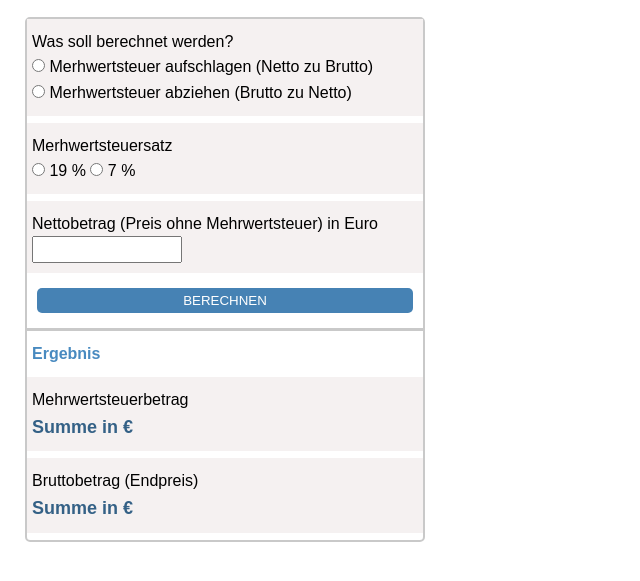
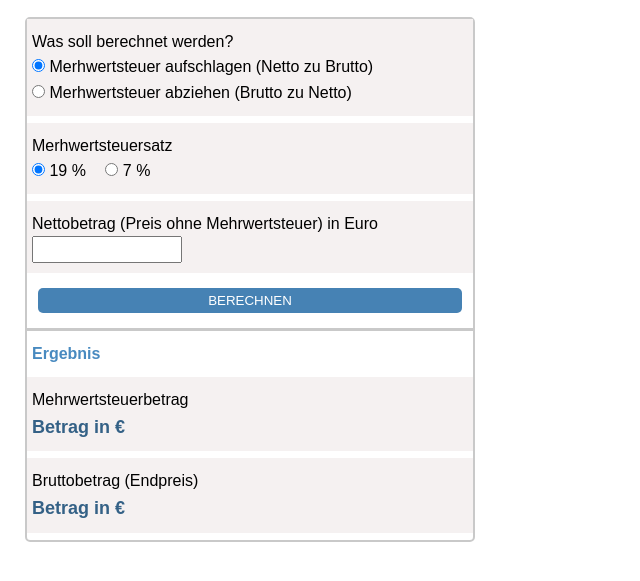
Before and after one commit to pozniej-znajde-wolne-haslo/js_projekt_mehrwertsteuer-rechner, a plain HTML site: page index.html in a window 1280 px wide. Shown: the part 65-646 px from the top of the page, without its empty margins (0-640 px from the left). Drawn offline with Linux system fonts and the light colour scheme.

Commit message:
finishes the calculator, input field description and endpreis description don't yet work properly (page-refreshing issue)

```diff
--- a/assets/css/style.css
+++ b/assets/css/style.css
@@ -9,29 +9,44 @@ body {
   font-family: Arial, Helvetica, sans-serif;
 }
 
-#calculator-container {
-  width: 400px;
-  border: 2px solid #9f9f9f8e;
-  border-radius: 5px;
-  margin-left: 25px;
-}
-
-#calculator-container #taxTypeForm label:first-of-type {
-  margin-right: 15px;
-}
-
+/* ==== Class for the gray backround ==== ==== */
 .bcg-color-gray {
   background-color: rgb(245, 241, 241);
   padding: 10px 0 10px 5px;
   margin-bottom: 7px;
 }
 
-form #inputSum {
+
+/* ==== Page Title ==== */
+h1 {
+  font-size: 23px;
+  color: rgb(52, 97, 134);
+  margin: 25px auto 20px 25px;
+}
+
+
+/* ==== Container for the CALCULATOR ==== */
+#calculator-container {
+  width: 450px;
+  border: 2px solid #9f9f9f8e;
+  border-radius: 5px;
+  margin-left: 25px;
+}
+
+
+/*  ==== Form for TAX RATE (19% or 7%) ==== */
+#calculator-container #taxRateForm label:first-of-type {
+  margin-right: 15px;
+}
+
+
+/* ==== Form with INPUT field and BUTTON ==== */
+#inputSumForm div #inputSum {
   width: 150px;
   padding: 4px 7px;
 }
 
-#btn {
+#inputSumForm div #btn {
   display: block;
   width: 95%;
   padding: 5px 0 5px 0;
@@ -42,12 +57,7 @@ form #inputSum {
   border-radius: 5px;
 }
 
-h1 {
-  font-size: 23px;
-  color: rgb(52, 97, 134);
-  margin: 25px auto 20px 25px;
-}
-
+/* ==== Last section - calculation RESULTS ==== */
 h3 {
   color: rgb(72, 138, 192);
   font-size: 16px;
--- a/assets/js/main.js
+++ b/assets/js/main.js
@@ -1,7 +1,6 @@
 const nettoToBrutto = document.getElementById('nettoToBrutto');
 const bruttoToNetto = document.getElementById('bruttoToNetto');
 
-// to moje == const output = document.getElementsByName('vatRate'); =='
 const tax19percent = document.getElementById('tax19percent');
 const tax7percent = document.getElementById('tax7percent');
 
@@ -39,5 +38,5 @@ function calculateResult () {
   } else {
     outputVat.innerHTML = (inputSumValue * 0.07).toFixed(2) + " €";
     endResult.innerHTML = (inputSumValue - inputSumValue * 0.07).toFixed(2) + " €";
+  }
 }
-}
--- a/index.html
+++ b/index.html
@@ -14,7 +14,7 @@
   <div id="calculator-container">
     <form onsubmit="return false" class="bcg-color-gray">Was soll berechnet werden?
       <div>
-        <input type="radio" id="nettoToBrutto" name="addOrSubtract" onchange="nettoOrBrutto()">
+        <input type="radio" checked="checked" id="nettoToBrutto" name="addOrSubtract" onchange="nettoOrBrutto()">
         <label for="">Merhwertsteuer aufschlagen (Netto zu Brutto)</label>
       </div>
       <div>
@@ -23,22 +23,23 @@
       </div>
     </form>
 
-    <form onsubmit="return false" class="bcg-color-gray">
+    <form onsubmit="return false" id="taxRateForm" class="bcg-color-gray">
       <p>Merhwertsteuersatz</p>
-      <input id="tax19percent" type="radio" name="vatRate" value="19"><!-- oder hier id zum ins JS holen??? -->
+      <input id="tax19percent" type="radio" checked="checked" name="vatRate" value="19">
       <label for="tax19percent">19 %</label>
 
       <input id="tax7percent" type="radio" name="vatRate" value="7"> <!-- no value nötig?? why?? -->
       <label for="tax7percent">7 %</label>
     </form>
 
-    <form onsubmit="return false">
+    <form id="inputSumForm">
       <div class="bcg-color-gray">
-        <p id="typeOfCalculation" >Nettobetrag (Preis ohne Mehrwertsteuer) in Euro</p>
+        <!-- Nettobetrag text and 'description' vom endpreis - haben no 'onsubmit = "return false"' - doof bei page refreshing..  -->
+        <p id="typeOfCalculation">Nettobetrag (Preis ohne Mehrwertsteuer) in Euro</p>
         <input type="number" id="inputSum" name="inputSum">
-      </div> <!-- oder type number??  value="resultVat"-->
+      </div>
 
-      <div class="btn-container">
+      <div>
         <input type="button" id="btn" value="BERECHNEN" onclick="calculateResult()" id="btn">
       </div>
     </form>
@@ -47,16 +48,14 @@
 
     <div class="bcg-color-gray result-container">
       <p>Mehrwertsteuerbetrag</p>
-      <p id="outputVat">Summe in €</p>
+      <p id="outputVat">Betrag in €</p>
     </div>
 
     <div class="bcg-color-gray result-container">
       <p id="endResultDescription">Bruttobetrag (Endpreis)</p>
-      <p id="endResult">Summe in €</p>
+      <p id="endResult">Betrag in €</p>
     </div>
-
   </div>
-
 
   <script src="./assets/js/main.js"></script>
 </body>
```
